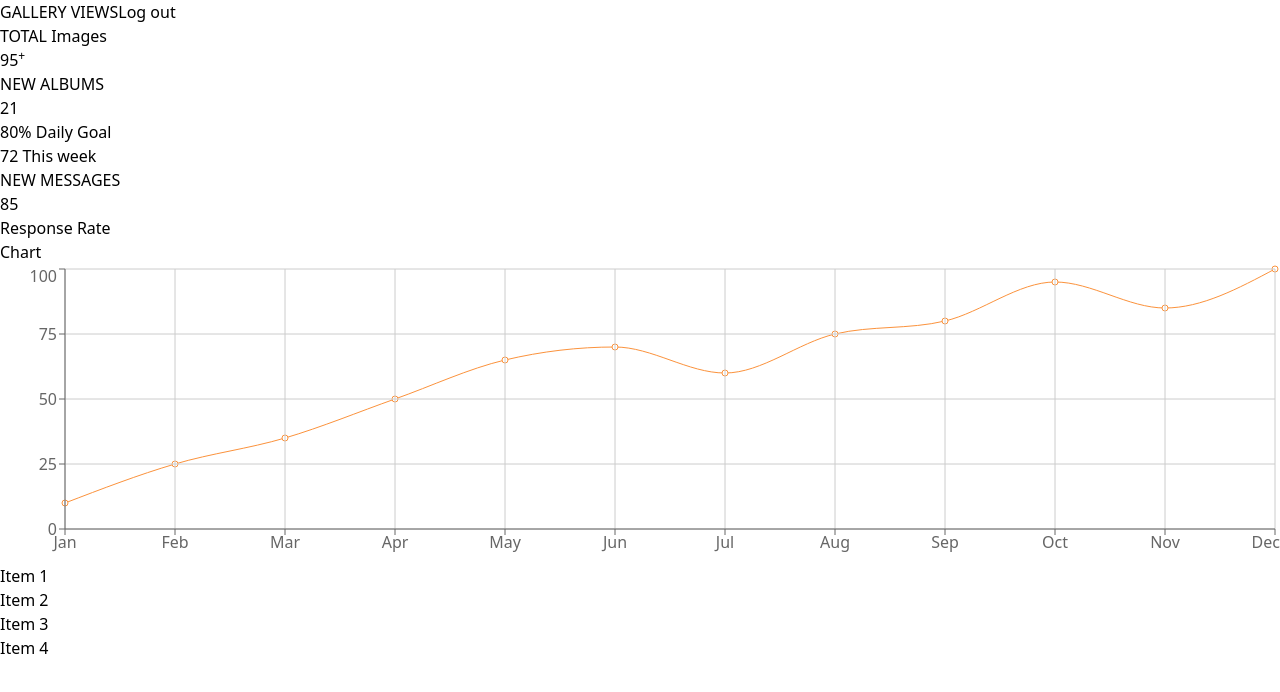
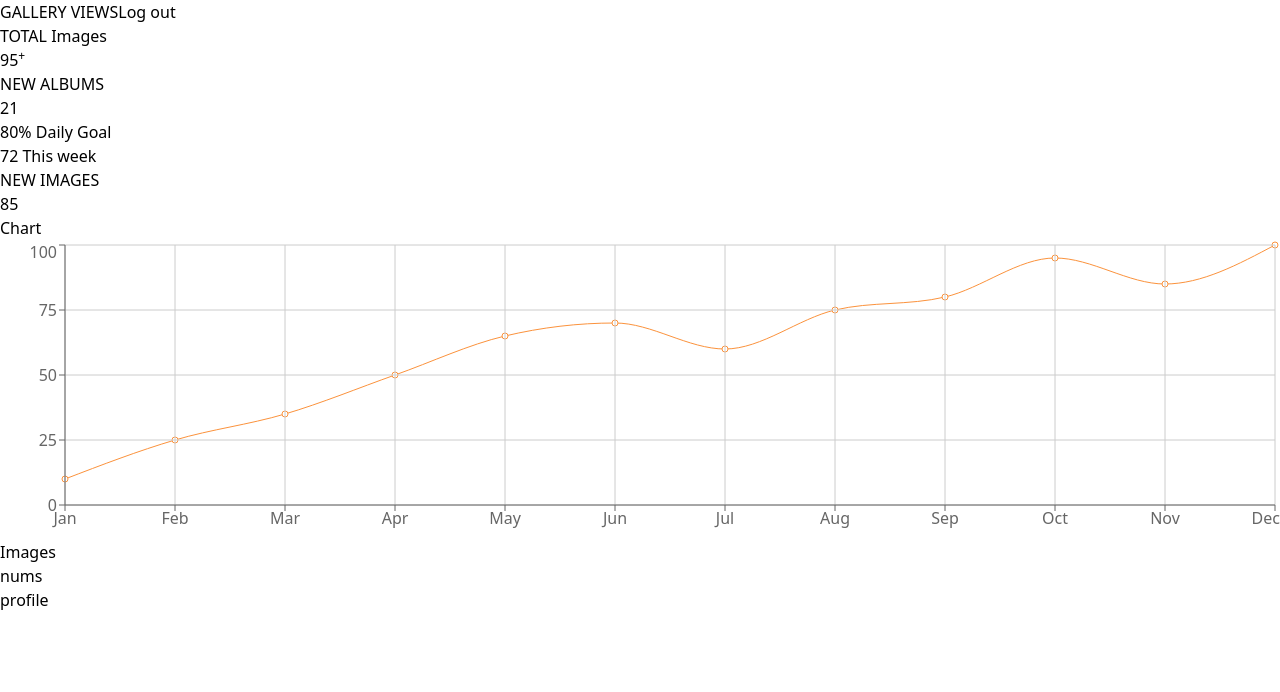
Before and after one commit to irisakellia/shutter, a React (Vite) app in the folder shuter/: page /home in a window 1280 px wide. Shown: the top 692 px of the page. Built offline with nearby package versions, Linux system fonts and the light colour scheme.

Commit message:
[adding]

```diff
--- a/shuter/src/components/WelcomePage.jsx
+++ b/shuter/src/components/WelcomePage.jsx
@@ -57,10 +57,9 @@ const WelcomePage = () => {
           <div className="text-sm text-gray-500">72 This week</div>
         </div>
         <div className="bg-white p-4 shadow rounded-lg">
-          <div className="text-gray-600">NEW MESSAGES</div>
+          <div className="text-gray-600">NEW IMAGES</div>
           <div className="text-3xl font-bold">85</div>
-          <div className="text-sm text-gray-500">Response Rate</div>
-        </div>
+          </div>
       </div>
       <div className="p-4">
         <div className="bg-white p-4 shadow rounded-lg">
@@ -76,12 +75,11 @@ const WelcomePage = () => {
           </ResponsiveContainer>
         </div>
       </div>
-      <div className="fixed left-0 top-1/2 transform -translate-y-1/2 bg-orange-600 text-white p-4 rounded-r-lg">
+      <div className="absolute left-0 top-80 transform -translate-y-1/2 bg-red-600 text-white p-4 rounded-r-lg">
         <ul>
-          <li className="py-2">Item 1</li>
-          <li className="py-2">Item 2</li>
-          <li className="py-2">Item 3</li>
-          <li className="py-2">Item 4</li>
+          <li className="py-2">Images</li>
+          <li className="py-2">nums</li>
+          <li className="py-2">profile</li>
         </ul>
       </div>
     </div>
```
